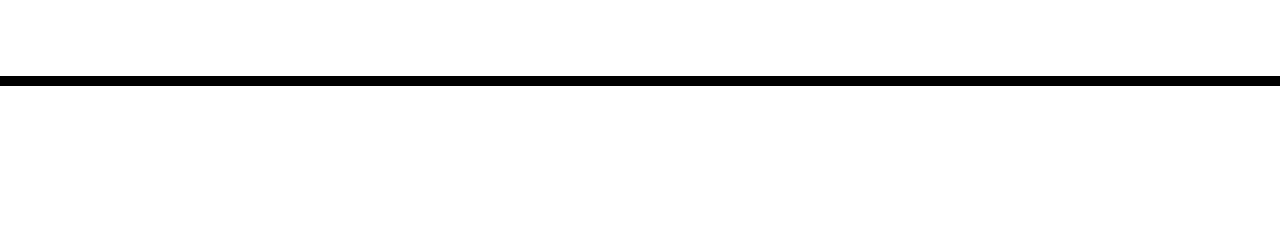
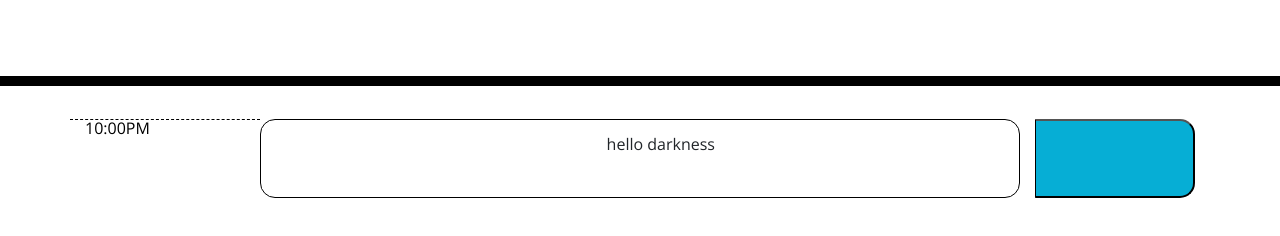
Before and after one commit to MrCartree/daily-planner, a plain HTML site: page Develop/index.html in a window 1280 px wide. Shown: the part 182-418 px from the top of the page. Drawn offline with nearby package versions, Linux system fonts and the light colour scheme.

Commit message:
added sript file and styled and created first text block element.

```diff
--- a/Develop/index.html
+++ b/Develop/index.html
@@ -30,9 +30,17 @@
     </header>
     <div class="container">
       <!-- Timeblocks go here -->
+      <div class="row">
+        <div class="col-md-2 hour">10:00PM</div>
+        <div class="time-block col-md-8">
+          hello darkness
+        </div>
+        <div class="col-md-2"><button class="saveBtn"></button> </div>
+      </div>
     </div>
 
     <script src="https://code.jquery.com/jquery-3.4.1.min.js"></script>
     <script src="https://cdnjs.cloudflare.com/ajax/libs/moment.js/2.24.0/moment.min.js"></script>
+    <script src="script.js"></script>
   </body>
 </html>
--- a/Develop/style.css
+++ b/Develop/style.css
@@ -28,6 +28,9 @@ textarea{
 .time-block{
   text-align: center;
   border-radius: 15px;
+  border: 1px solid black;
+  height: 100%;
+  width: 100%;
 }
 
 .row {
@@ -40,6 +43,8 @@ textarea{
   background-color: #ffffff;
   color: #000000;
   border-top: 1px dashed #000000;
+  height: 100%;
+  width: 100%;
 }
 
 .past {
@@ -63,6 +68,8 @@ textarea{
   border-bottom-right-radius: 15px;
   background-color: #06AED5;
   color: white;
+  height: 100%;
+  width: 100%;
 }
 
 .saveBtn i:hover {
```
Also changed, not shown: Develop/script.js (added).
